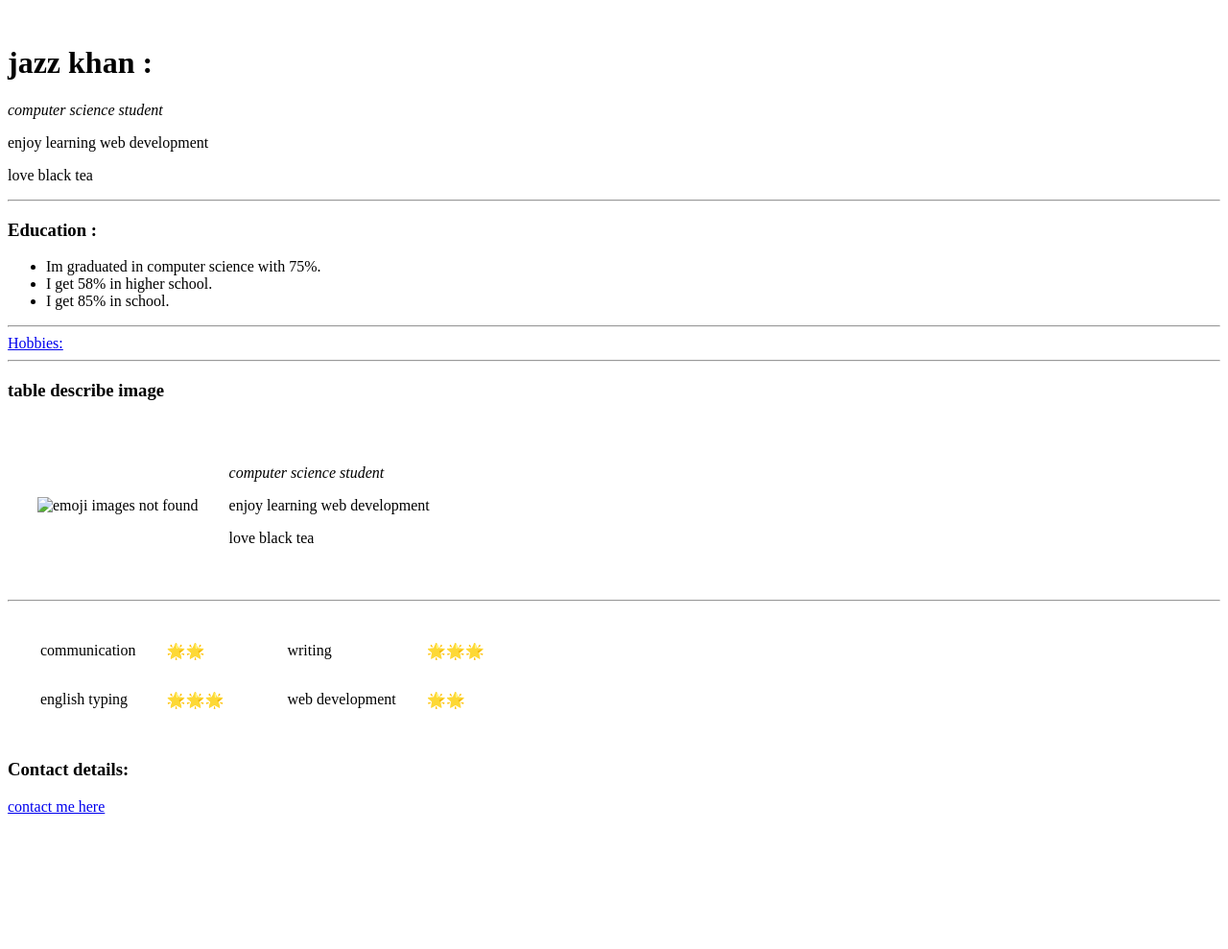
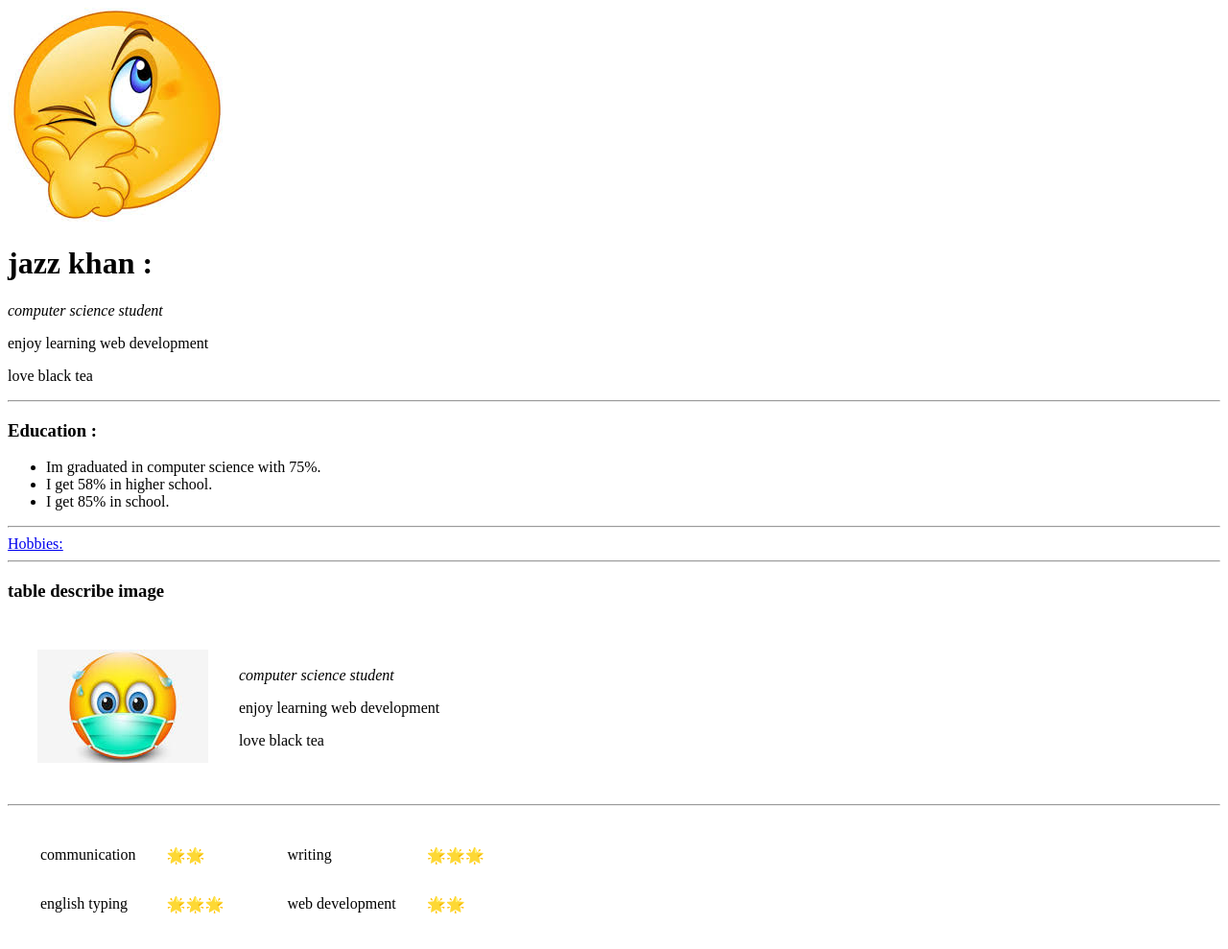
Before and after one commit to javed0123/cv, a plain HTML site: page index.html in a window 1280 px wide. Shown: the top 989 px of the page at 96% size. Before the commit the page ends 858 px from the top, so only its background shows below. Drawn offline with Linux system fonts and the light colour scheme.

Commit message:
Update index.html

```diff
--- a/index.html
+++ b/index.html
@@ -8,7 +8,7 @@
 
 <body>
   <!--..................image ............................-->
-<img src="images/emoji3.jpg" alt="">
+<img src="emoji3.jpg" alt="">
   <h1> jazz khan :</h1>
   <!--..................about me...........................-->
   <p><em> computer science student</em></p>
@@ -30,7 +30,7 @@
 <h3>table describe image</h3>
 <table cellspacing="30">
 
-<td><img src="images/emoji.jpg" alt="emoji images not found"></td>
+<td><img src="emoji.jpg" alt="emoji images not found"></td>
 <td>  <p><em> computer science student</em></p>
   <p>enjoy learning web development </p>
   <p>love black tea</p></td>
```
